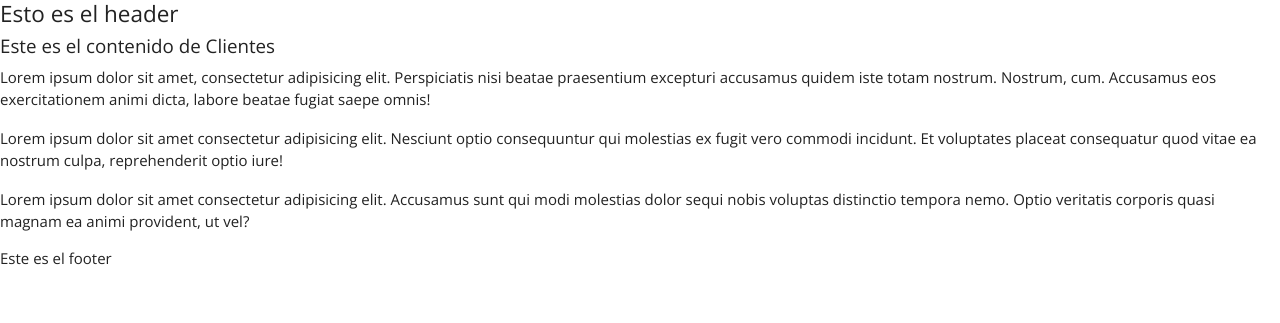
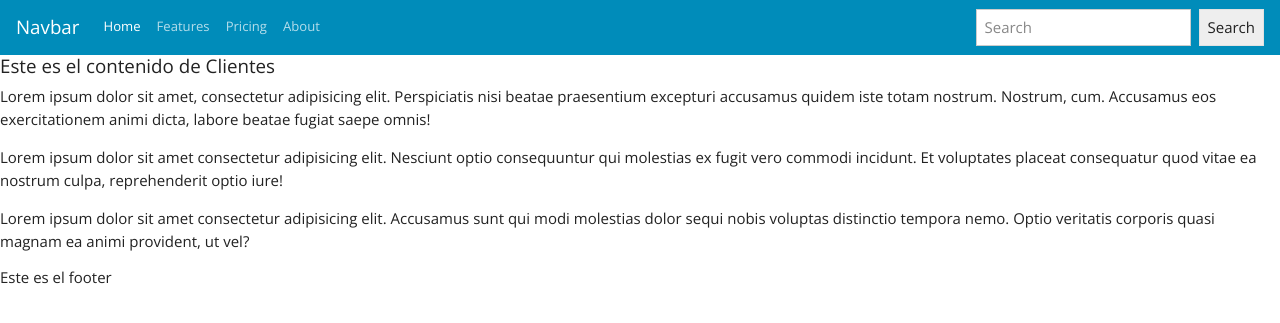
Before and after one commit to Junio28/appalmacen, a Django app: page /cliente/ in a window 1280 px wide. Shown: the top 323 px of the page. Run offline with Django 3.2, Linux system fonts and the light colour scheme; some libraries are stand-ins or nearby versions.

Commit message:
Agregar un menú

```diff
--- a/templates/base/base.html
+++ b/templates/base/base.html
@@ -10,7 +10,33 @@
 </head>
 <body>
     {% block header %}
-      <h4>Esto es el header</h4>
+    <nav class="navbar navbar-expand-lg navbar-dark bg-primary">
+      <a class="navbar-brand" href="#">Navbar</a>
+      <button class="navbar-toggler" type="button" data-toggle="collapse" data-target="#navbarColor01" aria-controls="navbarColor01" aria-expanded="false" aria-label="Toggle navigation">
+        <span class="navbar-toggler-icon"></span>
+      </button>
+
+      <div class="collapse navbar-collapse" id="navbarColor01">
+        <ul class="navbar-nav mr-auto">
+          <li class="nav-item active">
+            <a class="nav-link" href="#">Home <span class="sr-only">(current)</span></a>
+          </li>
+          <li class="nav-item">
+            <a class="nav-link" href="#">Features</a>
+          </li>
+          <li class="nav-item">
+            <a class="nav-link" href="#">Pricing</a>
+          </li>
+          <li class="nav-item">
+            <a class="nav-link" href="#">About</a>
+          </li>
+        </ul>
+        <form class="form-inline my-2 my-lg-0">
+          <input class="form-control mr-sm-2" type="text" placeholder="Search">
+          <button class="btn btn-secondary my-2 my-sm-0" type="submit">Search</button>
+        </form>
+      </div>
+    </nav>
    {% endblock %}
 
    {% block content %}
```
